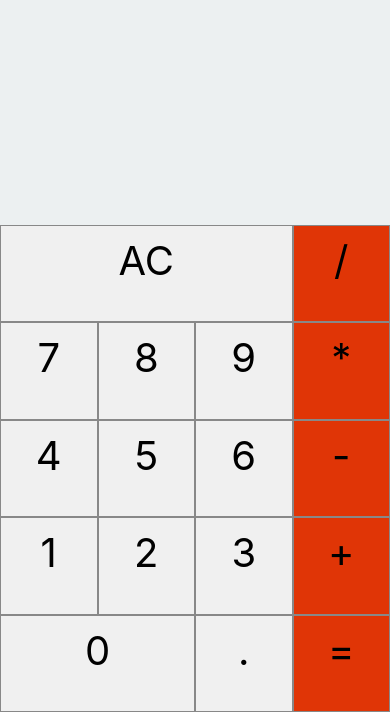
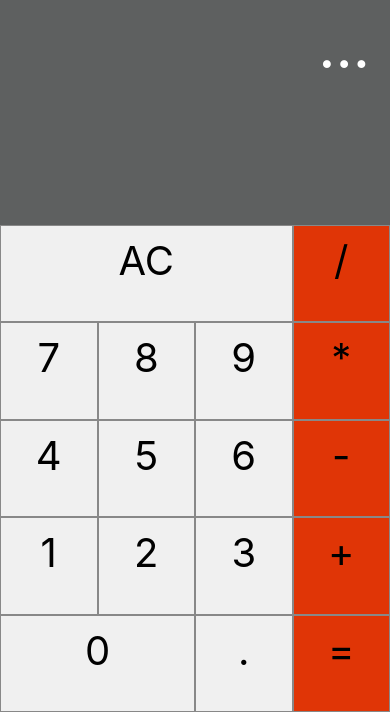
Before and after one commit to lucas-catto/calculadora-react-native, a React Native app: screen / in a window 390 px wide. Shown: the part 132-844 px from the top of the page. Built offline with nearby package versions, Linux system fonts and the light colour scheme.

Commit message:
Criado e Estilizado o Componente do Visor.

```diff
--- a/App.js
+++ b/App.js
@@ -12,6 +12,9 @@ import Visor from "./src/components/Visor";
 export default function App() {
     return (
         <SafeAreaView style={ estilos.container }>
+
+            <Visor></Visor>
+
             <View style={ estilos.botao }>
                 <Botao label="AC" triplo/>
                 <Botao label="/" red/>
--- a/src/components/Visor.js
+++ b/src/components/Visor.js
@@ -1,8 +1,28 @@
 
-import { View, Text } from "react-native";
+import {
+    View,
+    Text,
+    StyleSheet
+} from "react-native";
 
 export default props => {
     return (
-        <Text>Visor</Text>
+        <View style={ estilos.visor }>
+            <Text style={estilos.valorVisor}>...</Text>
+        </View>
     );
 }
+
+const estilos = StyleSheet.create({
+    visor: {
+        padding:         20,
+        flex:            1,
+        justifyContent:  'center',
+        alignItems:      'flex-end',
+        backgroundColor: 'rgba(0,0,0, .6)',
+    },
+    valorVisor: {
+        fontSize: 60,
+        color:    '#fff'
+    },
+});
```
